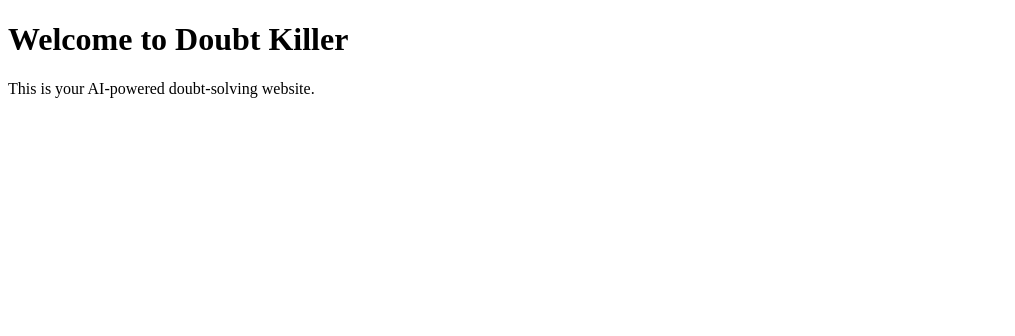
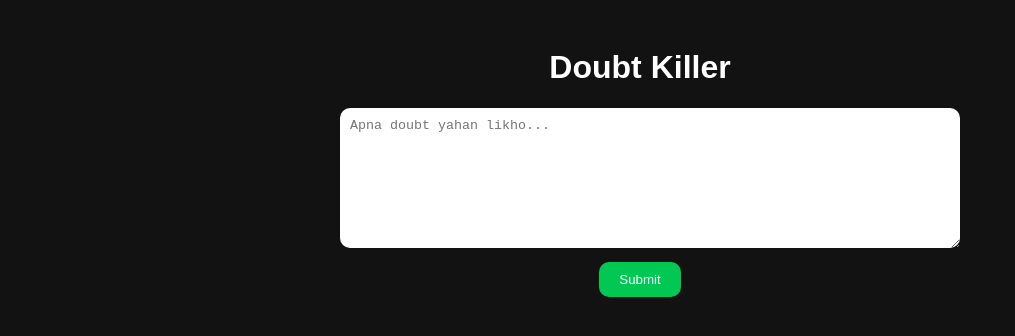
Before and after one commit to An12Ku34R5/Doubt-killer-html, a plain HTML site: page Index.html in a window 1280 px wide. Shown: the whole page, without its empty margins (0-1015 px from the left). Drawn offline with Linux system fonts and the light colour scheme.

Commit message:
Update Index.html

```diff
--- a/Index.html
+++ b/Index.html
@@ -2,9 +2,16 @@
 <html>
 <head>
   <title>Doubt Killer</title>
+  <link rel="stylesheet" href="style.css">
 </head>
 <body>
-  <h1>Welcome to Doubt Killer</h1>
-  <p>This is your AI-powered doubt-solving website.</p>
+  <div class="container">
+    <h1>Doubt Killer</h1>
+    <textarea id="question" placeholder="Apna doubt yahan likho..."></textarea><br>
+    <button onclick="askDoubt()">Submit</button>
+    <div id="response"></div>
+  </div>
+
+  <script src="script.js"></script>
 </body>
 </html>
```
